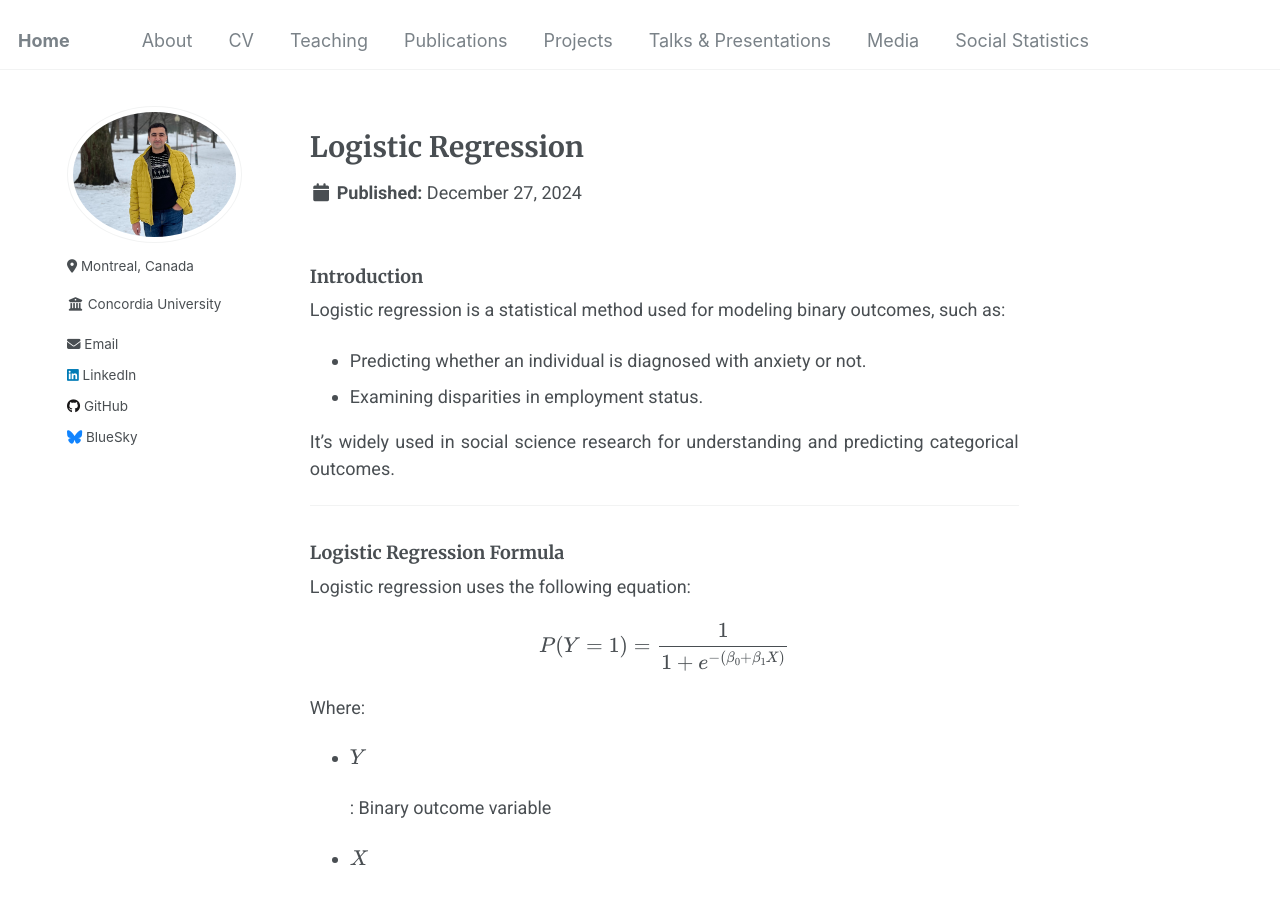
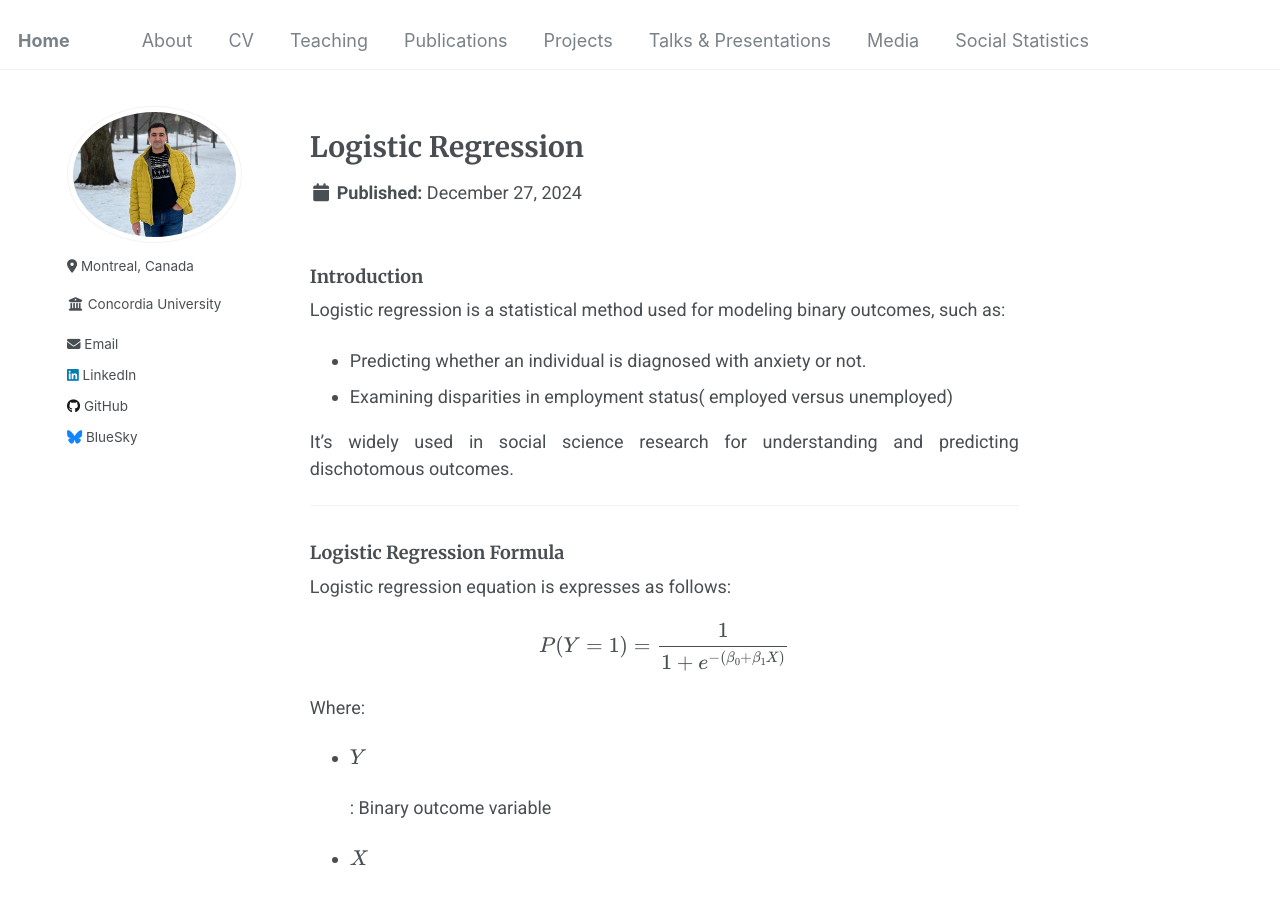
Before and after one commit to Mohsnmonji/mohsnmonji.github.io, a Jekyll site: the page built from _posts/2024-12-27-my-first-post.md, in a window 1280 px wide and 900 px high. Built offline with Jekyll 4.4.1, drawn with Linux system fonts in a browser that asks for light colours.

Commit message:
Update 2024-12-27-my-first-post.md

```diff
--- a/_posts/2024-12-27-my-first-post.md
+++ b/_posts/2024-12-27-my-first-post.md
@@ -14,15 +14,15 @@ math: true
 Logistic regression is a statistical method used for modeling binary outcomes, such as:
 
 - Predicting whether an individual is diagnosed with anxiety or not.
-- Examining disparities in employment status.
+- Examining disparities in employment status( employed versus unemployed)
 
-It’s widely used in social science research for understanding and predicting categorical outcomes.
+It’s widely used in social science research for understanding and predicting dischotomous outcomes.
 
 ---
 
 ### Logistic Regression Formula
 
-Logistic regression uses the following equation:
+Logistic regression equation is expresses as follows:
 
 <p>$$
 P(Y = 1) = \frac{1}{1 + e^{-(\beta_0 + \beta_1X)}}
```
